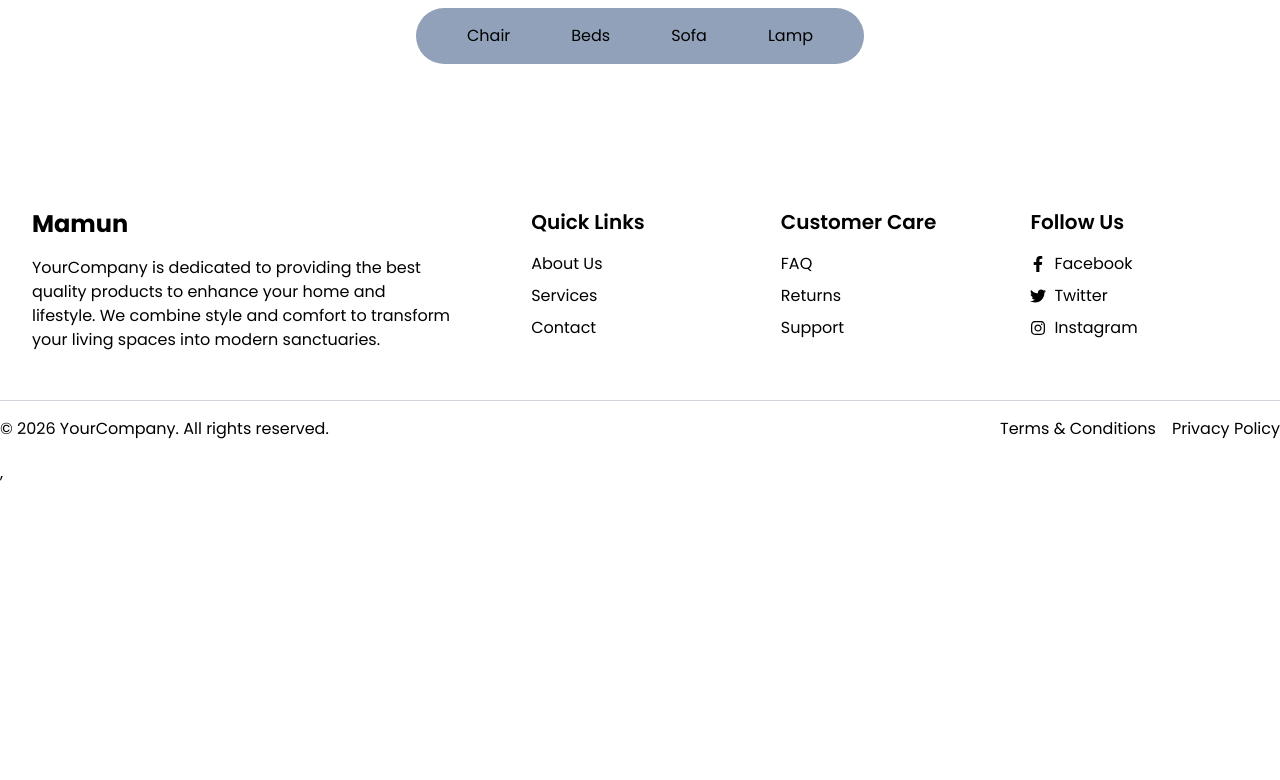
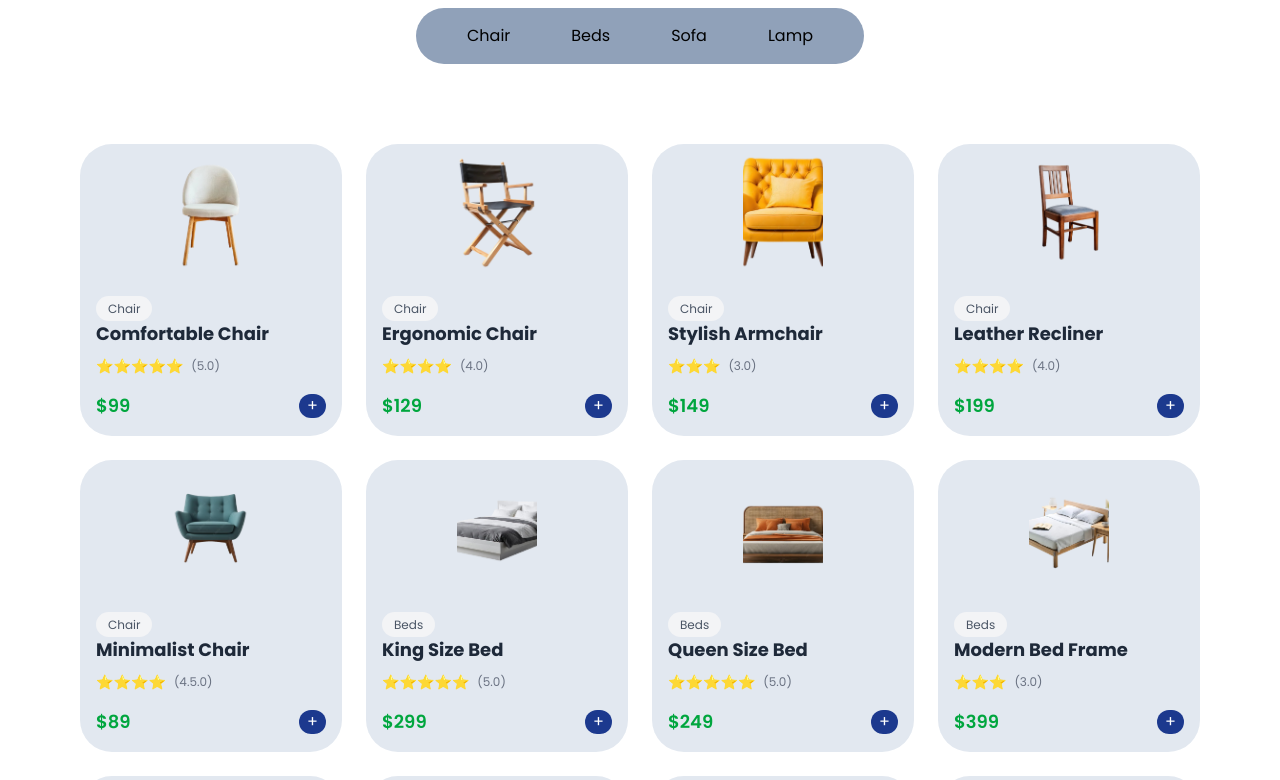
Before and after one commit to Mamun123123123/Buy_Furniture, a React (Vite) app: page / in a window 1280 px wide. Shown: the part 1300-2080 px from the top of the page. Before the commit the page ends 1785 px from the top, so only its background shows below. Built offline with nearby package versions, Linux system fonts and the light colour scheme.

Commit message:
Design Product cart

```diff
--- a/src/pages/ProductCart.jsx
+++ b/src/pages/ProductCart.jsx
@@ -1,9 +1,41 @@
 import React from 'react'
+import getImgURL from '../utils/getImageURL'
 
-const ProductCart = ({key,item}) => {
+const ProductCart = ({ item }) => {
   return (
-    <div>
-      ProductsCart
+    <div className="bg-slate-200 rounded-4xl">
+
+      <div className="rounded-4xl m-2 flex items-center justify-center">
+        <img
+          src={getImgURL(item.imageUrl)}
+          alt={item.name}
+          className="w-20 h-30 object-cover group-hover:scale-110 transition duration-300"
+        />
+      </div>
+      <div className="p-4 space-y-2">
+
+        <span className="text-xs bg-gray-100 text-gray-600 px-3 py-1 rounded-full">
+          {item.category}
+        </span>
+        <h2 className="text-lg font-bold text-gray-800">
+          {item.name}
+        </h2>
+        <div className="flex items-center text-yellow-400 text-sm">
+          {"⭐".repeat(item.rating)}
+          <span className="text-gray-500 ml-2 text-xs">
+            ({item.rating}.0)
+          </span>
+        </div>
+        <div className="flex items-center justify-between pt-2">
+          <p className="text-lg font-semibold text-green-600">
+            ${item.price}
+          </p>
+
+          <button className="bg-blue-900 text-white px-2 rounded-full hover:bg-blue-600 transition">
+            +
+          </button>
+        </div>
+      </div>
     </div>
   )
 }
--- a/src/pages/Products.jsx
+++ b/src/pages/Products.jsx
@@ -1,8 +1,8 @@
 import React from 'react'
-import {products} from '../utils/Products'
+import { products } from '../utils/Products'
 import ProductCart from './ProductCart'
-const Products = ({heading}) => {
-    const category = ["Chair","Beds","Sofa","Lamp"]
+const Products = ({ heading }) => {
+    const category = ["Chair", "Beds", "Sofa", "Lamp"]
     return (
         <>
             <div>
@@ -10,14 +10,14 @@ const Products = ({heading}) => {
                     <h2 className='text-4xl font-bold text-center my-8'>{heading}</h2>
                     <div className='bg-slate-400 max-w-md mx-auto sm:rounded-full md:p-2.5 mb-16'>
                         <div className='flex md:justify-evenly sm:flex-row justify-center'>
-                {category.map((item)=>
+                            {category.map((item) =>
                                 <button key={item} className={`py-1.5 sm:px-5 px-8 rounded-full hover:bg-amber-800 hover:text-white transition-colors`}>{item}</button>
                             )}
                         </div>
                     </div>
-            <div>
-                {products.map((item,index)=>{
-                    <ProductCart key={index} item={item}/>
+                    <div className='grid m-20 grid-cols-1 sm:grid-cols-2 md:grid-cols-3 lg:grid-cols-4 gap-6'>
+                        {products.map((item, index) => {
+                            return <ProductCart key={index} item={item} />
                         })}
                     </div>
                 </div>
--- /dev/null
+++ b/src/utils/getImageURL.js
@@ -0,0 +1,5 @@
+function getImgURL(name) {
+  return new URL(`../assets/products/${name}`, import.meta.url).href;
+}
+
+export default getImgURL;
```
Lines whose indentation alone changed are shown as unchanged.
